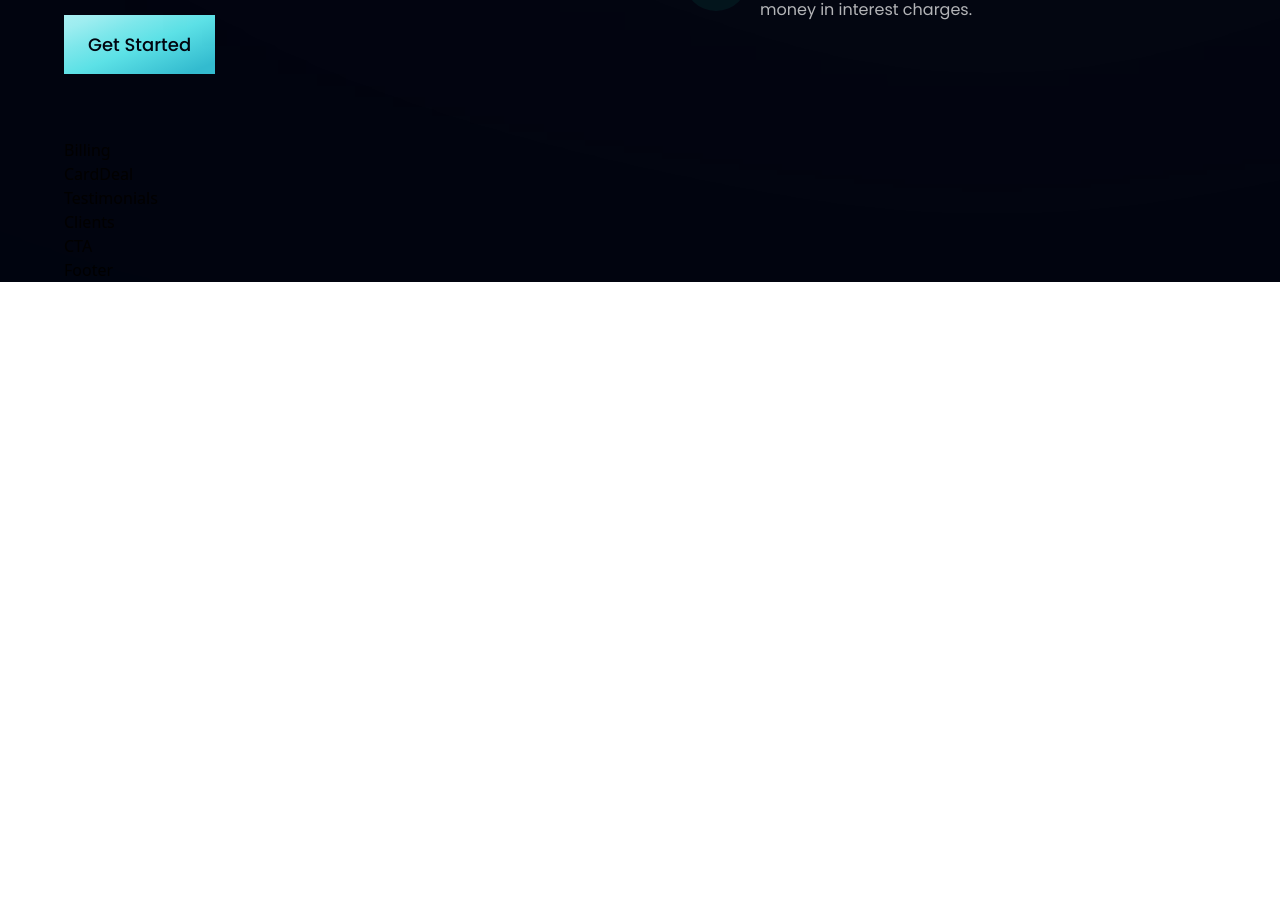
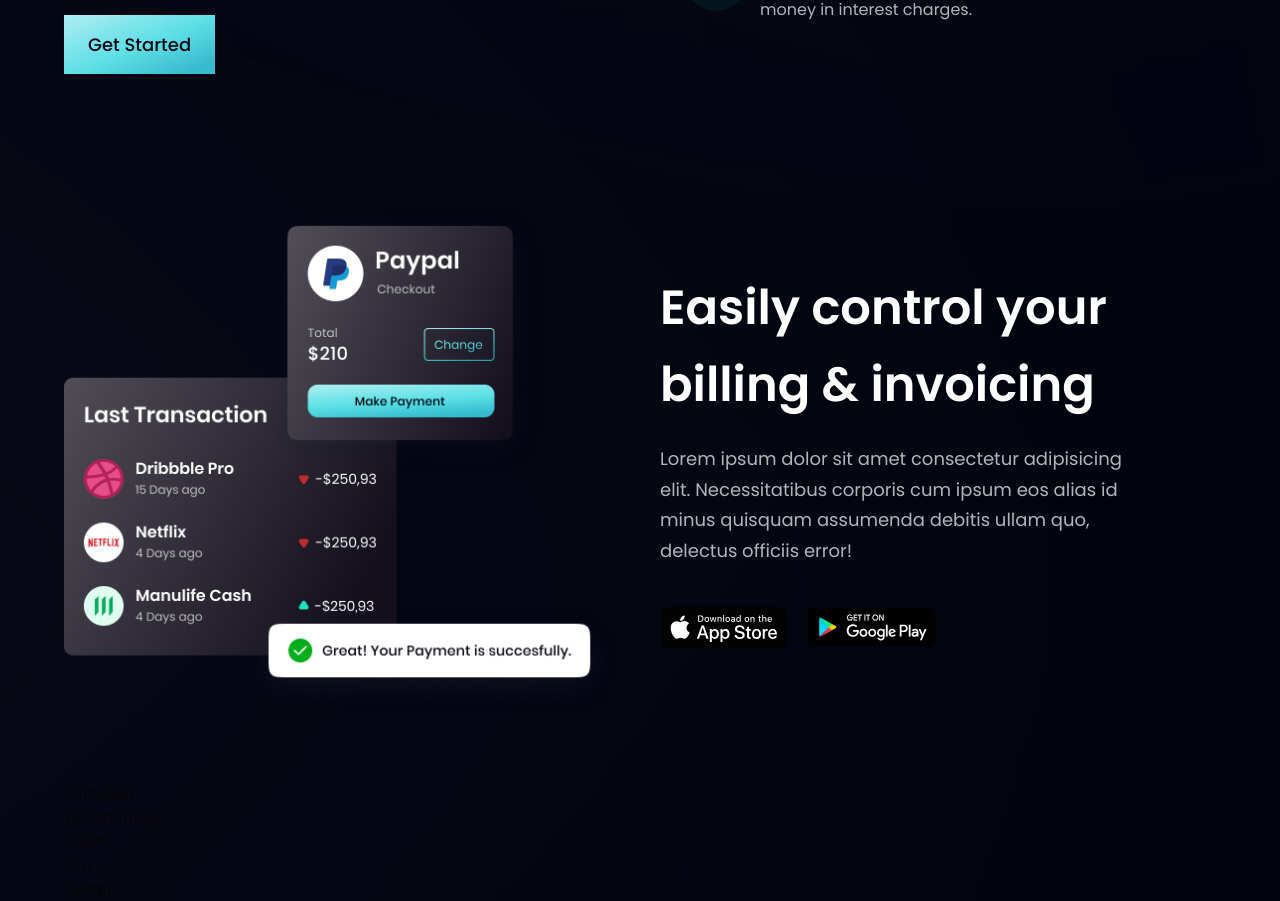
Before and after one commit to TamarawGuy/Bank-React, a React (Vite) app: page / in a window 1280 px wide. Shown: the part 1408-2309 px from the top of the page. Before the commit the page ends 1690 px from the top, so only its background shows below. Built offline with nearby package versions, Linux system fonts and the light colour scheme.

Commit message:
Billing section complete

```diff
--- a/src/components/Billing.jsx
+++ b/src/components/Billing.jsx
@@ -1,9 +1,46 @@
-import React from 'react'
+import React from "react";
+import { apple, bill, google } from "../assets";
+import styles, { layout } from "../style";
 
 const Billing = () => {
   return (
-    <div>Billing</div>
-  )
-}
+    <section id="product" className={layout.sectionReverse}>
+      <div className={layout.sectionImgReverse}>
+        <img
+          src={bill}
+          alt="billing"
+          className="w-[100%] h-[100%] relative z-[5]"
+        />
+        <div className="absolute z-[3] -left-1/2 top-0 w-[50%] h-[50%] rounded-full white__gradient" />
+        <div className="absolute z-[0] -left-1/2 bottom-0 w-[50%] h-[50%] rounded-full pink__gradient " />
+      </div>
 
-export default Billing
+      <div className={layout.sectionInfo}>
+        <h2 className={styles.heading2}>
+          Easily control your <br className="sm:block hidden" /> billing &
+          invoicing
+        </h2>
+        <p className={`${styles.paragraph} max-w-[470px] mt-5`}>
+          Lorem ipsum dolor sit amet consectetur adipisicing elit.
+          Necessitatibus corporis cum ipsum eos alias id minus quisquam
+          assumenda debitis ullam quo, delectus officiis error!
+        </p>
+
+        <div className="flex flex-row flex-wrap sm:mt-10 mt-6">
+          <img
+            src={apple}
+            alt="apple store"
+            className="w-[128px] h-[42px] object-contain mr-5 cursor-pointer"
+          />
+          <img
+            src={google}
+            alt="google store"
+            className="w-[128px] h-[42px] object-contain cursor-pointer"
+          />
+        </div>
+      </div>
+    </section>
+  );
+};
+
+export default Billing;
```
